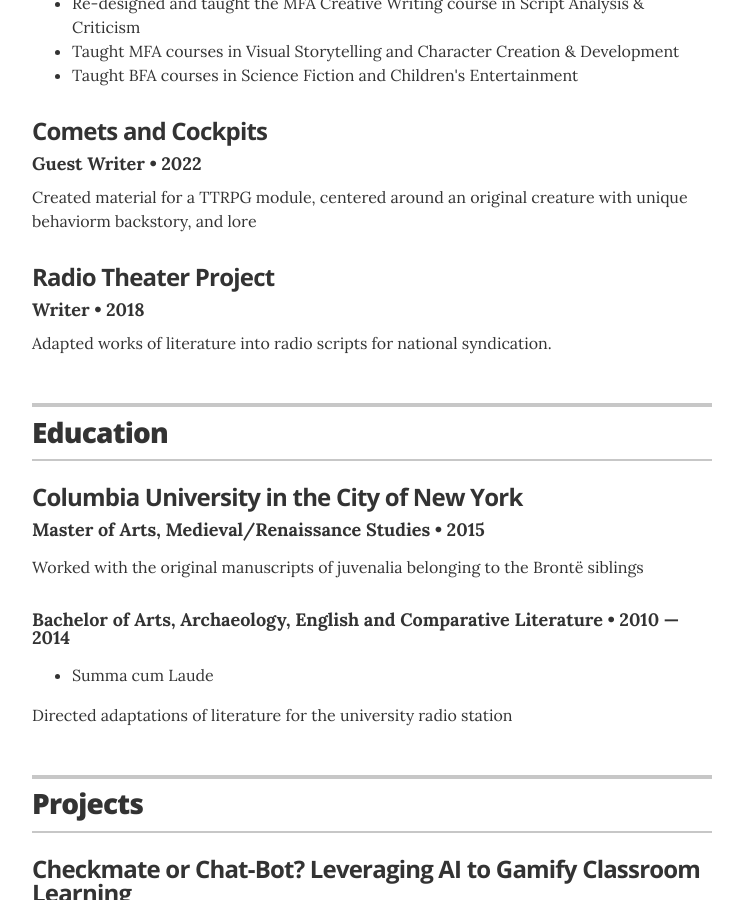
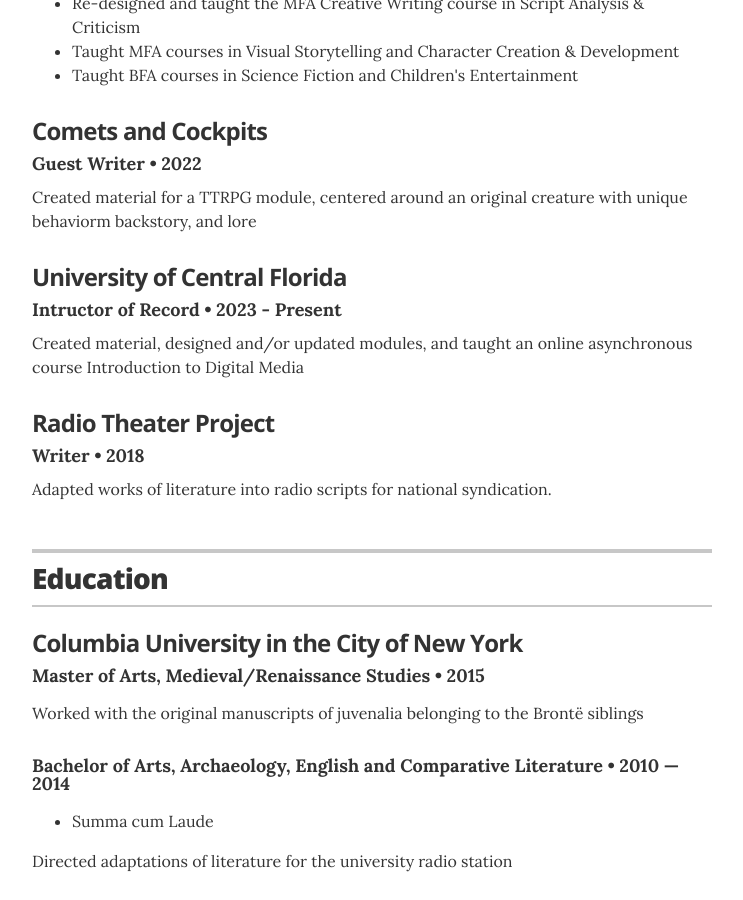
Before and after one commit to mwmxyz/academic, a Jekyll site: the page built from index.html, in a window 1280 px wide and 900 px high, scrolled down 1333 px. Shown: the whole window, without its empty margins (268-1011 px from the left). Built offline with Jekyll 4.4.1, drawn with Linux system fonts in a browser that asks for light colours.

Commit message:
Update experience.yml

```diff
--- a/_data/experience.yml
+++ b/_data/experience.yml
@@ -6,11 +6,17 @@
   summary: Designed and delivered course materials for undergraduate and graduate students that aligned with curriculum requirements.  Leveraged multimedia tools to simulate collaborative writers' room experiences in online environments, enhancing student engagement. Re-focused all creative writing assignments and assessments toward industry skills acquisition. Prepared curriculum maps, and organized trainings on the preparation of curriculum maps for all faculty of the Creative Writing MFA program.     Gained extensive knowledge of ACCSC accreditation standards through direct involvement in the accreditation process.
     Applied best practices in curriculum development and assessment to meet and exceed academic benchmarks. Adapted teaching methods and course materials in response to evolving accreditation requirements, demonstrating flexibility and a commitment to educational excellence. <ul class="resume-item-list"><li>Created a modular, synchronous online Writing for Games course that taught game design skills through collaborative writing (for the Creative Writing MFA program)</li><li>Re-designed and taught the MFA Creative Writing course in Script Analysis & Criticism</li><li>Taught MFA courses in Visual Storytelling and Character Creation & Development</li><li>Taught BFA courses in Science Fiction and Children's Entertainment</li></ul>
 
-# Director of Digital Stratgy
+# Game Writing
 - company: Comets and Cockpits
   position: Guest Writer
   duration:  2022
   summary: Created material for a TTRPG module, centered around an original creature with unique behaviorm backstory, and lore
+
+# Teaching at UCF
+- company: University of Central Florida
+  position: Intructor of Record
+  duration: 2023 - Present
+  summary: Created material, designed and/or updated modules, and taught an online asynchronous course Introduction to Digital Media
 
 # Communications Coordinator
 - company: Radio Theater Project
```
